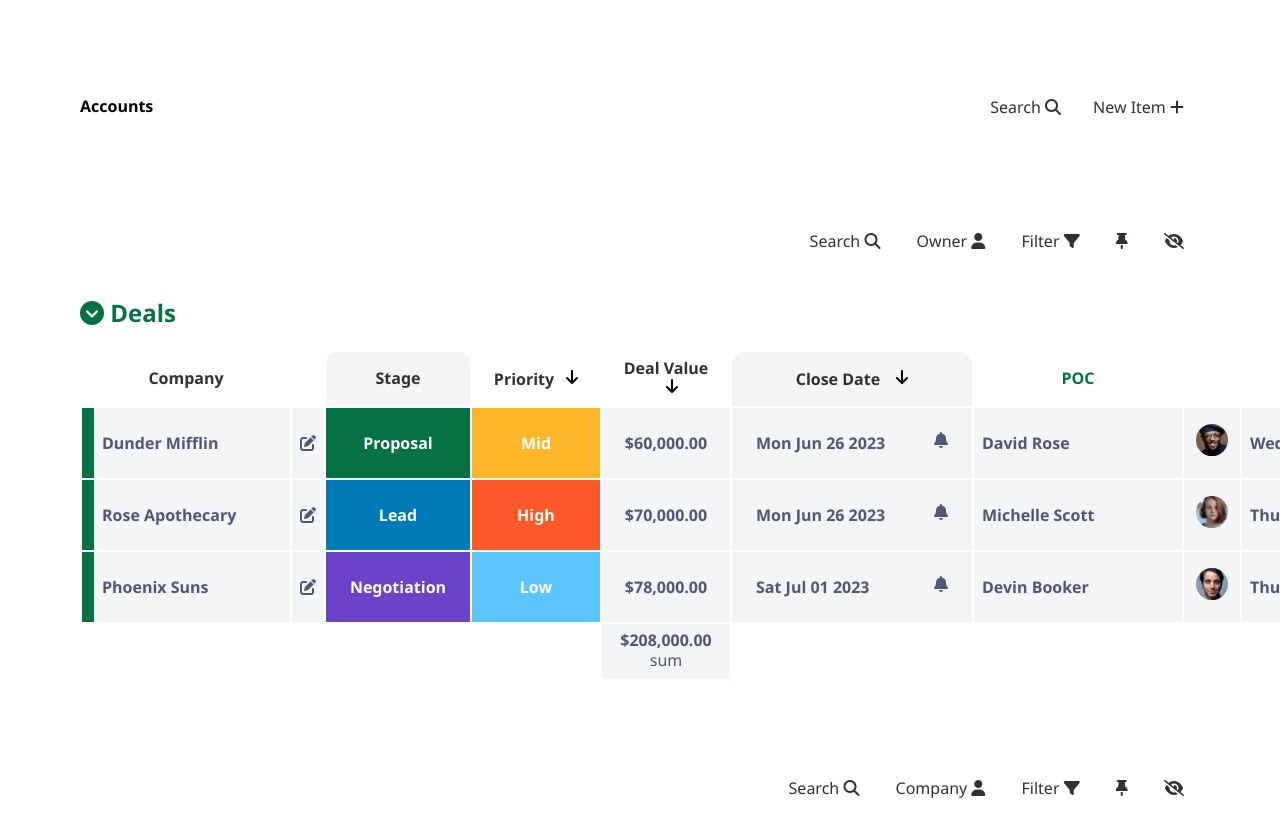
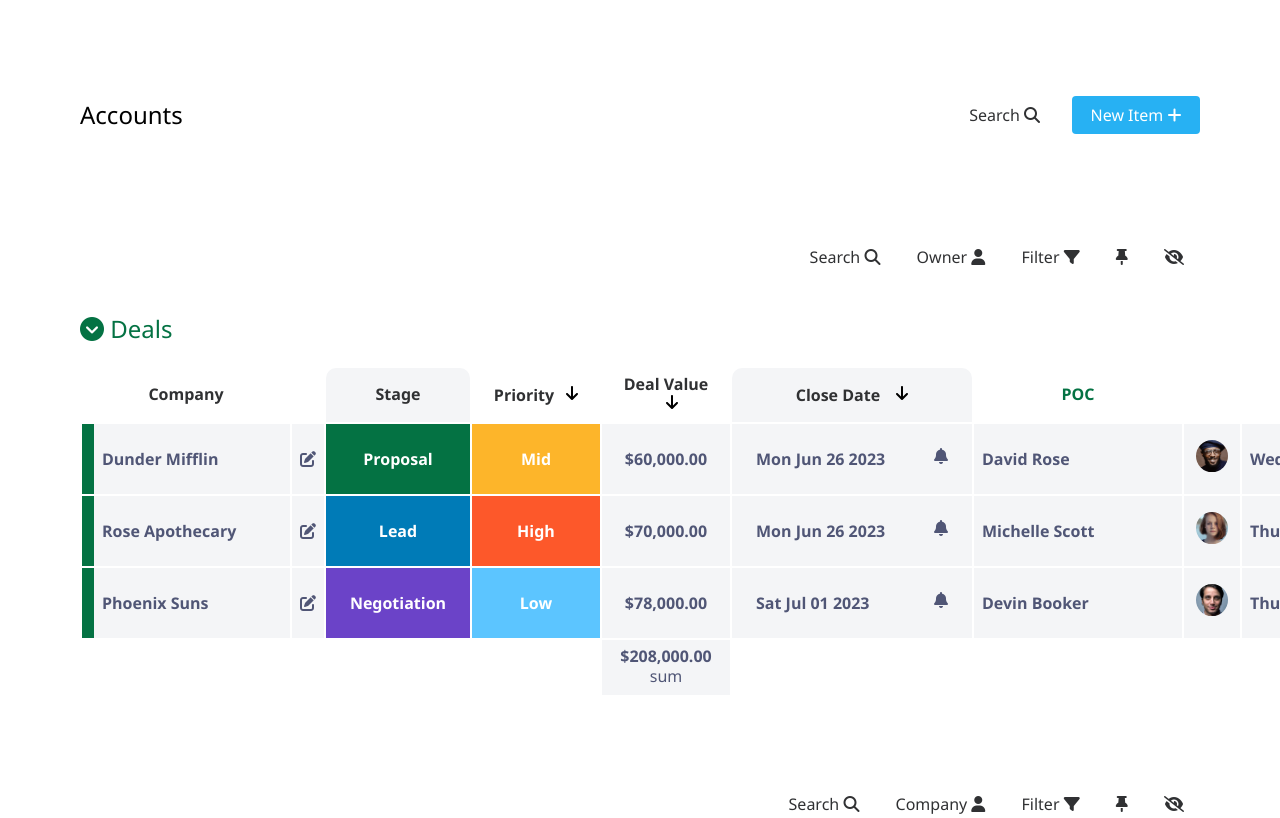
Before and after one commit to francesjgonzales/proj1-dashboard, a website: page index.html in a window 1280 px wide. Shown: the top 818 px of the page. Drawn offline with Linux system fonts and the light colour scheme.

Commit message:
added new item btn style

```diff
--- a/app/scss/globals/_global.scss
+++ b/app/scss/globals/_global.scss
@@ -57,3 +57,13 @@
 .icon {
   margin-left: 0.75rem;
 }
+
+.new-btn {
+  background-color: #27B1F3;
+    width: 8rem;
+    padding: 0.5rem;
+    border-radius: 4px;
+    display: flex;
+    justify-content: space-evenly;
+    margin: auto;
+}
--- a/app/scss/style.scss
+++ b/app/scss/style.scss
@@ -12,8 +12,9 @@
   }
 
   &__links {
-    padding: 0 1em 0 1em;
-    display: block;
+    align-items: center;
+    display: flex;
+    padding: 0 2rem;
   }
 
   &__hamburger {
--- a/index.html
+++ b/index.html
@@ -22,7 +22,7 @@
 <body>
     <nav class="nav-menu">
         <div class="nav-menu__header">
-            <h4>Accounts</h4>
+            <h2 class="light">Accounts</h2>
             <span>
                 <a onclick='hamburgerBtn()' class="nav-menu__hamburger"><i class="fa-solid fa-bars"></i></a>
             </span>
@@ -36,9 +36,9 @@
                         </p>
                     </a>
                 </li>
-                <li class="nav-menu__links">
+                <li class="new-btn">
                     <a href="#">
-                        <p>New Item <i class="fa-solid fa-plus"></i></p>
+                        <p class="white-text">New Item <i class="fa-solid fa-plus"></i></p>
                     </a>
                 </li>
             </ul>
@@ -147,7 +147,8 @@
         <table class="deals-table__content">
             <div>
                 <thead>
-                    <h2 class="deals-table__content-title"><i class="fa-solid fa-circle-chevron-down"></i> Deals</h2>
+                    <h2 class="deals-table__content-title light"><i class="fa-solid fa-circle-chevron-down"></i> Deals
+                    </h2>
                     <tr>
                         <th class="tab-width-med" scope="col"> Company </th>
                         <th></th>
```
Also changed, not shown: dist/style.css, 1 other file.
